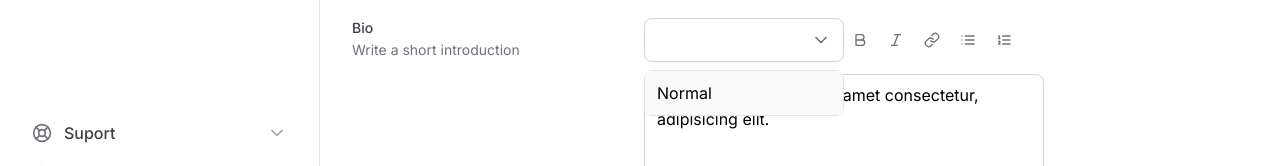
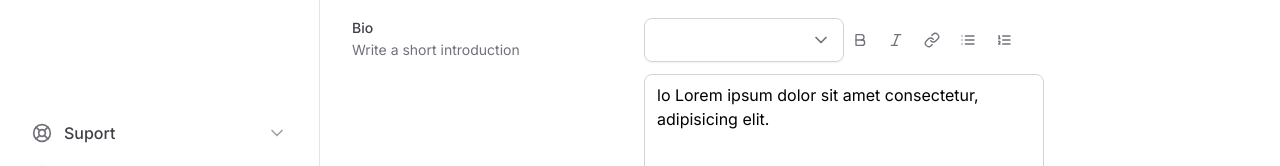
Before and after one commit to EdsonOttoni/ignite-tailwind-next, a Next.js app: page / in a window 1280 px wide. Both pictures are taken after a click on the button 744 px from the left and 866 px from the top of the page. Shown: the part 826-992 px from the top of the page. Built offline with nearby package versions, Linux system fonts and the light colour scheme.

Commit message:
animando o select

```diff
--- a/src/components/Select/index.tsx
+++ b/src/components/Select/index.tsx
@@ -24,7 +24,7 @@ export function Select({ children, placeholder, ...props }: SelectProps) {
 
       <SelectPrimitive.Portal>
         <SelectPrimitive.Content
-          className="z-10 w-[--radix-select-trigger-width] rounded-lg border border-zinc-200 bg-white"
+          className="animate-slideDownAndFade z-10 w-[--radix-select-trigger-width] rounded-lg border border-zinc-200 bg-white"
           side="bottom"
           position="popper"
           sideOffset={8}
--- a/tailwind.config.ts
+++ b/tailwind.config.ts
@@ -8,6 +8,17 @@ const config: Config = {
         app: 'minmax(18rem, 20rem) 1fr',
         profile: 'max-content 1fr min-content',
         form: 'minmax(7.5rem, 17.5rem) minmax(25rem, 1fr) minmax(0, 15rem)',
+      },
+
+      keyframes: {
+        slideDownAndFade: {
+          from: { opacity: '0', transform: 'translateY(-2px)' },
+          to: { opacity: '0', transform: 'translateY(0px)' },
+        },
+      },
+
+      animation: {
+        slideDownAndFade: 'slideDownAndFade 400s cubic-bezier(0.16, 1, 0.3, 1)',
       },
 
       borderWidth: {
```
